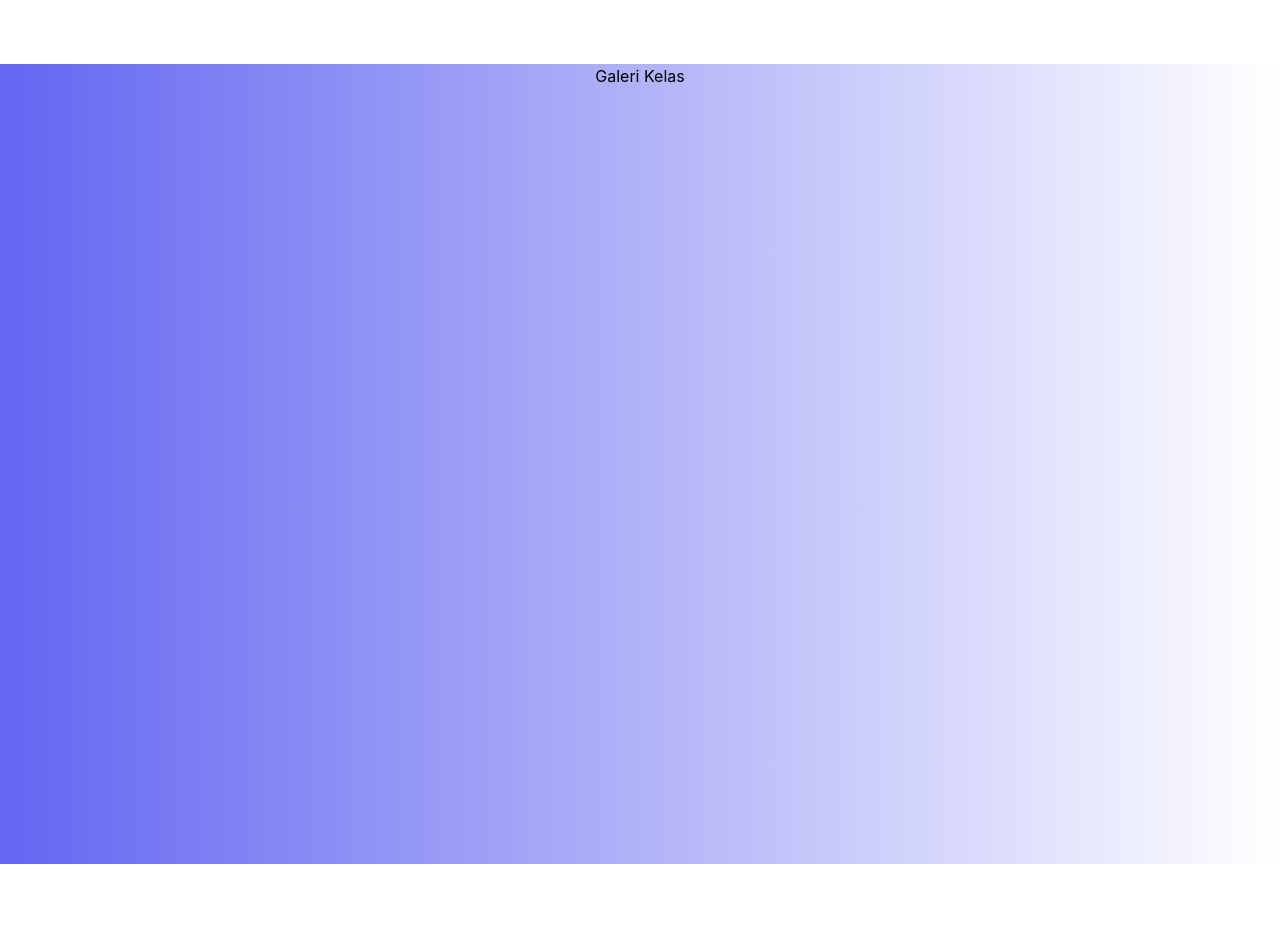
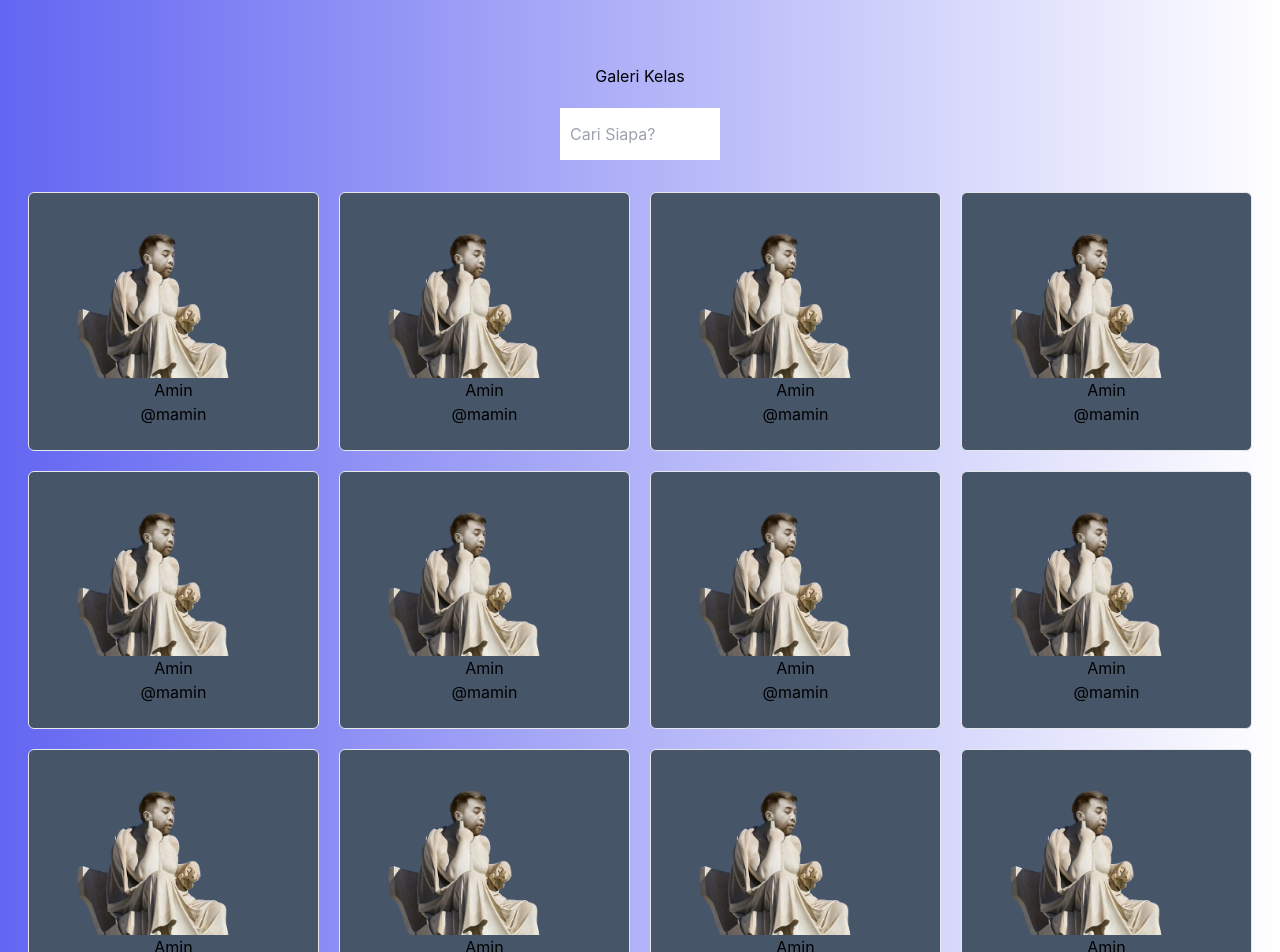
Before and after one commit to mensafri/galerikelas, a React (Create React App) app: page / in a window 1280 px wide. Shown: the top 952 px of the page. Before the commit the page ends 864 px from the top, so only its background shows below. Built offline with nearby package versions, Linux system fonts and the light colour scheme.

Commit message:
kuliah duls

```diff
--- a/src/App.js
+++ b/src/App.js
@@ -1,10 +1,12 @@
-
+import SearchBox from './components/search-box/SearchBox'
+import CardList from './components/card-list/CardList'
 
 function App() {
   return (
     <div className="text-center bg-gradient-to-r from-indigo-500 min-h-screen">
-      <h1 className="mt-16">Galeri Kelas</h1>
-
+      <h1 className="pt-16 pb-5">Galeri Kelas</h1>
+      <SearchBox />
+      <CardList />
     </div >
   );
 }
--- a/src/components/card-list/CardList.jsx
+++ b/src/components/card-list/CardList.jsx
@@ -7,12 +7,54 @@ export default function CardList() {
       id: 2,
       name: "Amin",
       ig: "@mamin",
-      pap: "../../FDfTj88UcAEK61p-transformed-removebg-preview.png",
+      pap: "../../assets/profil.png",
     },
   ];
 
   return (
-    <div className="w-4/5 mx-0 my-auto grid grid-cols-4 gap-5">
+    <div className="mx-7 my-auto grid grid-cols-4 gap-5">
+      {persons.map((persons) => {
+        return <Card persons={persons} />;
+      })}
+      {persons.map((persons) => {
+        return <Card persons={persons} />;
+      })}
+      {persons.map((persons) => {
+        return <Card persons={persons} />;
+      })}
+      {persons.map((persons) => {
+        return <Card persons={persons} />;
+      })}
+      {persons.map((persons) => {
+        return <Card persons={persons} />;
+      })}
+      {persons.map((persons) => {
+        return <Card persons={persons} />;
+      })}
+      {persons.map((persons) => {
+        return <Card persons={persons} />;
+      })}
+      {persons.map((persons) => {
+        return <Card persons={persons} />;
+      })}
+      {persons.map((persons) => {
+        return <Card persons={persons} />;
+      })}
+      {persons.map((persons) => {
+        return <Card persons={persons} />;
+      })}
+      {persons.map((persons) => {
+        return <Card persons={persons} />;
+      })}
+      {persons.map((persons) => {
+        return <Card persons={persons} />;
+      })}
+      {persons.map((persons) => {
+        return <Card persons={persons} />;
+      })}
+      {persons.map((persons) => {
+        return <Card persons={persons} />;
+      })}
       {persons.map((persons) => {
         return <Card persons={persons} />;
       })}
--- a/src/components/card/Card.jsx
+++ b/src/components/card/Card.jsx
@@ -1,12 +1,10 @@
 import React from "react";
+import profile from '../../assets/profil.png'
 
-export default function Card({persons}) {
+export default function Card({ persons }) {
   return (
     <div className="flex flex-col bg-slate-600 border border-solid rounded-md p-6 cursor-pointer transition transform hover:-translate-y-1">
-      <img
-        src="../../FDfTj88UcAEK61p-transformed-removebg-preview.png"
-        alt="foto profil"
-      />
+      <img src={profile} alt="foto profil" />
       <h2>{persons.name}</h2>
       <p>{persons.ig}</p>
     </div>
```
Also changed, not shown: src/assets/profil.png (renamed from src/FDfTj88UcAEK61p-transformed-removebg-preview.png).
